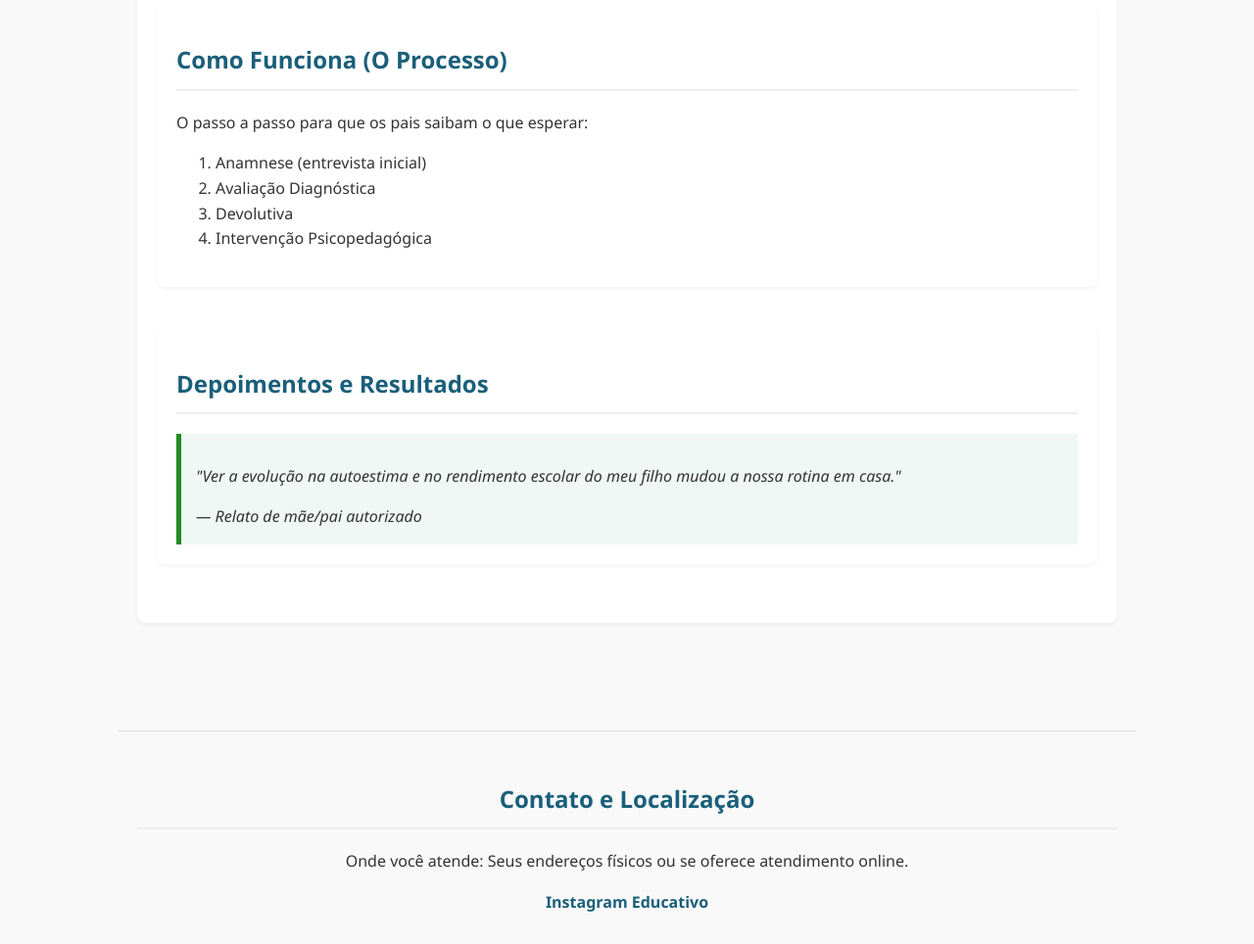
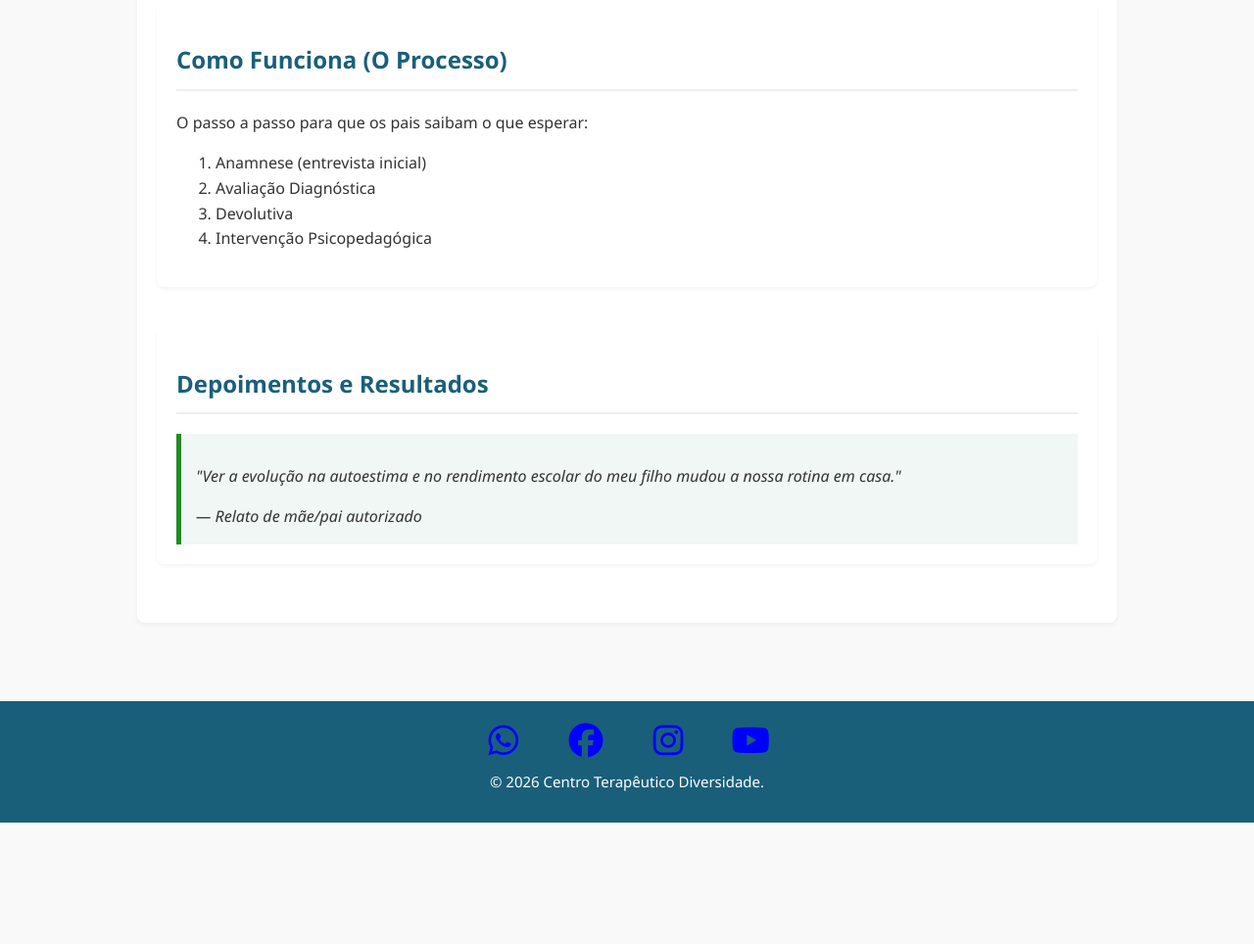
Before and after one commit to Jose-Carlos-Carvalho-de-Lima/Centro-Terap-utico-Diversidade, a plain HTML site: page Psicopedagoga.html in a window 1280 px wide. Shown: the part 893-1857 px from the top of the page at 98% size. After the commit the page ends 1733 px from the top, so only its background shows below. Drawn offline with Linux system fonts and the light colour scheme.

Commit message:
Foi feita a configuração dos icones do rosda pé.

```diff
--- a/CSS/PS_style.css
+++ b/CSS/PS_style.css
@@ -50,7 +50,7 @@ header h1 {
 }
 
 /* Seções Principais */
-main, footer {
+main{
     max-width: 1000px;
     margin: 0 auto;
     padding: 30px 20px;
@@ -108,15 +108,57 @@ blockquote {
 
 /* Rodapé */
 footer {
+    background-color: var(--azul-confianca);
     text-align: center;
-    border-top: 1px solid #ddd;
-    margin-top: 40px;
+    padding: 20px;
+    margin-top: 10px;
 }
-
-#redes-sociais a {
-    color: var(--azul-confianca);
-    font-weight: bold;
-    text-decoration: none;
+footer p{
+    margin: 10px;
+    font-size: 15px;
+    color: var(--branco);
+}
+footer .social-icons i {
+    width: 40px;
+    height: 40px;
+    margin: 0 20px;
+    font-size: 35px;
+    text-align: center;
+    align-items: center;
+    align-content: center;
+    cursor: pointer;
+}
+#whatsapp{
+    color: blue;
+}
+#whatsapp:hover {
+    background-color: #25D366;
+    color: #eee;
+    border-radius: 15%;
+}
+#facebook{
+    color:blue;
+}
+#facebook:hover {
+    background-color:  rgb(6, 22, 247);
+    color: #eee;
+    border-radius: 15%;
+}
+#instagram{
+    color:blue;
+}
+#instagram:hover {
+    color: #eee;
+    background: radial-gradient(circle at 30% 107%, #fdf497 0%, #fd5949 45%, #d6249f 60%, #285aeb 90%);
+    border-radius: 15%;
+}
+#youtube{
+    color: blue;
+}
+#youtube:hover {
+    color: #eee;
+    background-color: red;
+    border-radius: 15%;
 }
 
 /* --- RESPONSIVIDADE (Telas de Celular) --- */
--- a/Psicopedagoga.html
+++ b/Psicopedagoga.html
@@ -1,23 +1,29 @@
 <!DOCTYPE html>
 <html lang="pt-BR">
+
 <head>
     <meta charset="UTF-8">
     <meta name="viewport" content="width=device-width, initial-scale=1.0">
     <link rel="stylesheet" href="CSS/PS_style.css">
+    <script src="https://kit.fontawesome.com/34d2718f8d.js" crossorigin="anonymous"></script>
     <title>Centro Terapêutico Diversidade</title>
 </head>
+
 <body>
 
     <header>
         <h1>"Seu filho está enfrentando dificuldades na escola?<br>
             A psicopedagogia pode ajudar a transformar o aprender em uma descoberta prazerosa."</h1>
-        <a id="btn-whatsapp" href="https://wa.me/5500000000000?text=Olá!%20Gostaria de%20agendar%20uma%20avaliação." target="_blank">Agende sua avaliação</a>
+        <a id="btn-whatsapp" href="https://wa.me/5500000000000?text=Olá!%20Gostaria de%20agendar%20uma%20avaliação."
+            target="_blank">Agende sua avaliação</a>
     </header>
 
     <main>
         <section id="sobre-mim">
             <h2>O propósito da psicopedagogia</h2>
-            <p>É compreender, facilitar e otimizar o processo de aprendizagem humana em qualquer idade. Ela une conhecimentos da pedagogia e da psicologia para investigar bloqueios, diagnosticar dificuldades e desenvolver estratégias que ajudem a superar obstáculos no aprendizado.
+            <p>É compreender, facilitar e otimizar o processo de aprendizagem humana em qualquer idade. Ela une
+                conhecimentos da pedagogia e da psicologia para investigar bloqueios, diagnosticar dificuldades e
+                desenvolver estratégias que ajudem a superar obstáculos no aprendizado.
 
             <section id="atuacao">
                 <h2>Para Quem é o Serviço</h2>
@@ -56,19 +62,23 @@
             <section id="depoimentos">
                 <h2>Depoimentos e Resultados</h2>
                 <blockquote>
-                <p>"Ver a evolução na autoestima e no rendimento escolar do meu filho mudou a nossa rotina em casa."</p>
+                    <p>"Ver a evolução na autoestima e no rendimento escolar do meu filho mudou a nossa rotina em casa."
+                    </p>
                     <cite>— Relato de mãe/pai autorizado</cite>
                 </blockquote>
             </section>
     </main>
 
     <footer>
-        <h2>Contato e Localização</h2>
-        <p>Onde você atende: Seus endereços físicos ou se oferece atendimento online.</p>
-        <div id="redes-sociais">
-            <a href="https://instagram.com/seu_perfil" target="_blank">Instagram Educativo</a>
+        <div class="social-icons">
+            <a href="https://web.whatsapp.com/" target="_blank"><i id="whatsapp" class="fab fa-whatsapp"></i></a>
+            <a href="https://pt-br.facebook.com/"><i id="facebook" class="fab fa-facebook"></i></a>
+            <a href="https://www.instagram.com/"><i id="instagram" class="fab fa-instagram"></i></a>
+            <a href="https://www.youtube.com/"><i id="youtube" class="fab fa-youtube"></i></a>
         </div>
+        <p>© 2026 Centro Terapêutico Diversidade.</p>
     </footer>
 
 </body>
+
 </html>
```
Lines whose indentation alone changed are shown as unchanged.
